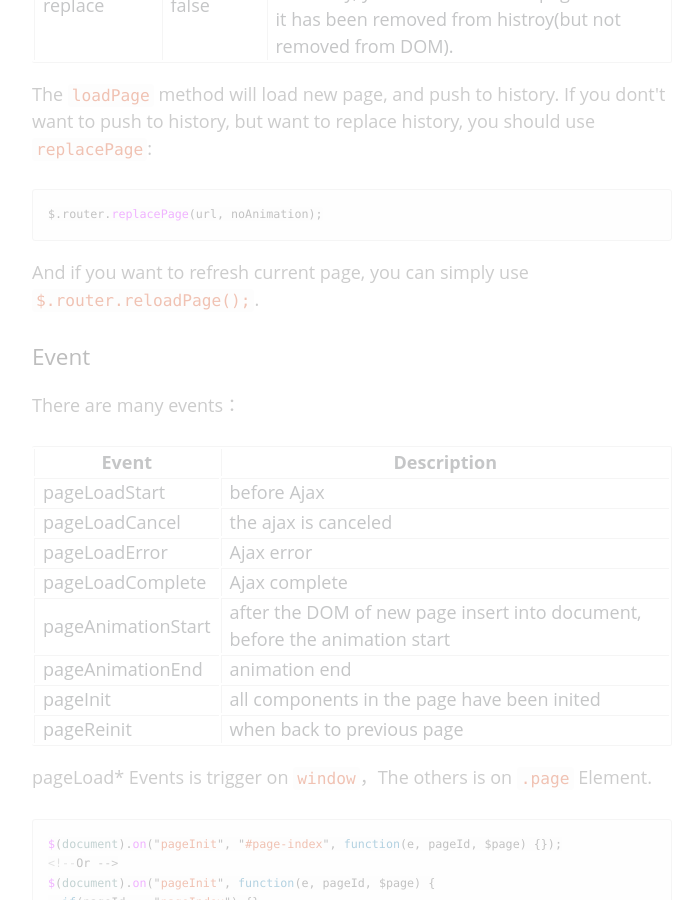
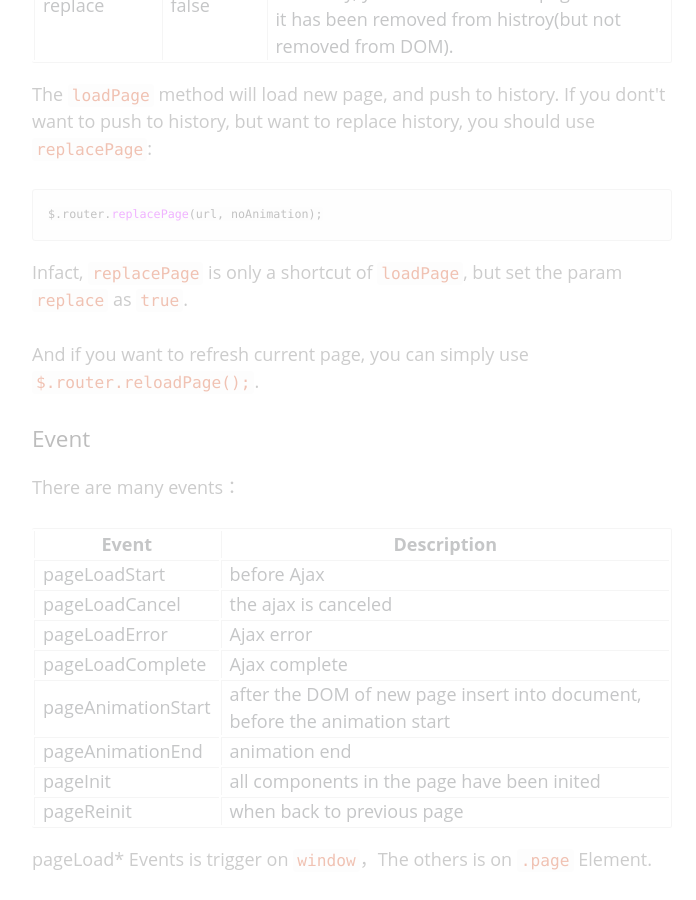
Before and after one commit to lihongxun945/light7-cn, a Jekyll site: the page built from docs/components.html, in a window 1280 px wide and 900 px high, scrolled down 75575 px. Shown: the whole window, without its empty margins (181-877 px from the left). Built offline with Jekyll 4.4.1, drawn with Linux system fonts in a browser that asks for light colours; a style sheet for code colours, icons or effects is not loaded.

Commit message:
update router doc

```diff
--- a/docs/_includes/_components/router.html
+++ b/docs/_includes/_components/router.html
@@ -141,6 +141,8 @@ $.router.loadPage({
 $.router.replacePage(url, noAnimation);
 {% endhighlight %}
 
+  <p>Infact, <code>replacePage</code> is only a shortcut of <code>loadPage</code>, but set the param <code>replace</code> as <code>true</code>.</p>
+
   <p>And if you want to refresh current page, you can simply use <code>$.router.reloadPage();</code>.</p>
 
   <h3 class="component-title">Event</h3>
```
